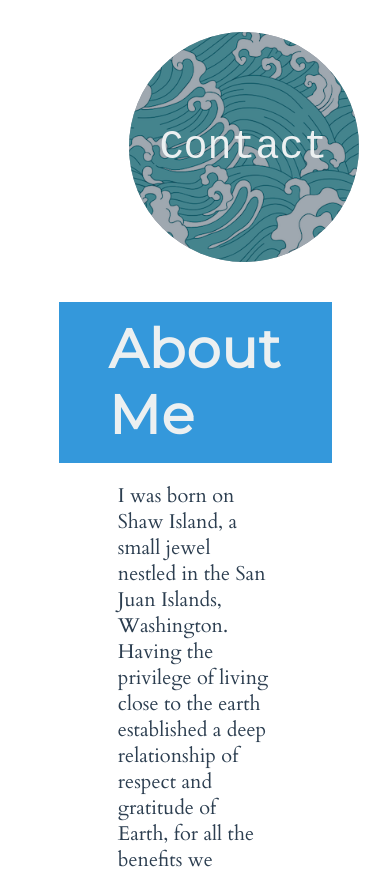
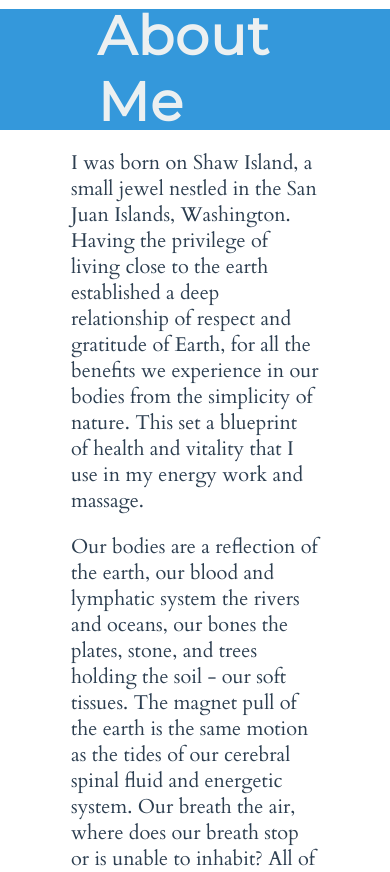
Before and after one commit to pnwlady/janicelaursenlmp, a website: page index.html in a window 390 px wide. Shown: the part 1472-2344 px from the top of the page. Drawn offline with Linux system fonts and the light colour scheme.

Commit message:
mobile style

```diff
--- a/styles/main.css
+++ b/styles/main.css
@@ -31,7 +31,7 @@
   background-attachment: fixed;
   margin: 0 auto;
 }
-@media screen and (max-width: 450px) {
+@media screen and (min-width: 420px) {
   .background--image {
     min-height: 60vh;
   }
@@ -43,7 +43,7 @@
   display: block;
   margin-right:20px;
 }
-@media screen and (max-width: 450px) {
+@media screen and (min-width: 420px) {
   .photo-credit {
     margin-top: -20px;
   }
@@ -82,11 +82,10 @@ html {
 body {
   font-family: 'Cardo', serif;
   margin: 0 auto;
-
 }
-@media (max-width: 450px) {
+@media (min-width: 420px) {
   body {
-    width: 70vw;
+    width: 80vw;
   }
 }
 
@@ -144,7 +143,7 @@ p {
   padding-top: 1rem;
   padding-bottom: 1rem;
 }
-@media screen and (max-width: 450px) {
+@media screen and (min-width: 420px) {
   .section-head {
     padding-top: 3rem;
     padding-bottom: 3rem;
@@ -157,7 +156,7 @@ p {
   padding-top: 1rem;
   padding-bottom: 1rem;
 }
-@media screen and (max-width: 450px) {
+@media screen and (min-width: 420px) {
   .section {
     padding-top: 3rem;
     padding-bottom: 3rem;
@@ -184,7 +183,7 @@ p {
   left: 30%;
   transform: translate(-40%, -40%);
 }
-@media screen and (max-width: 450px) {
+@media screen and (min-width: 420px) {
   .section__text--header {
     top: 40%;
     left: 40%;
```
